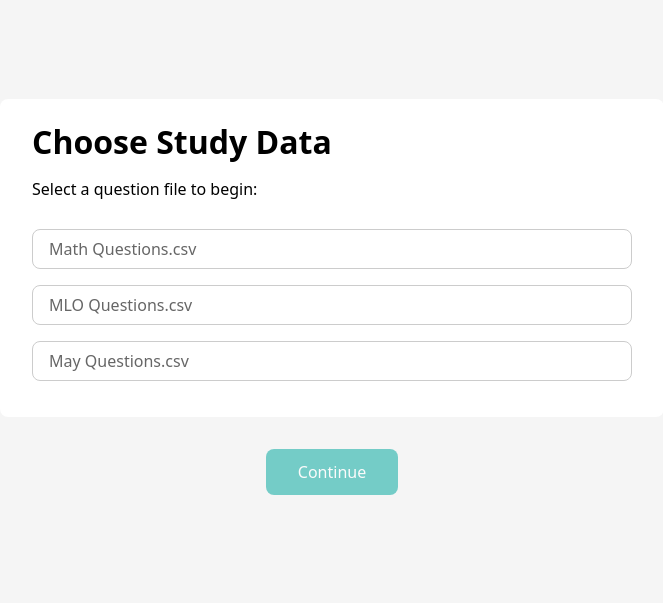
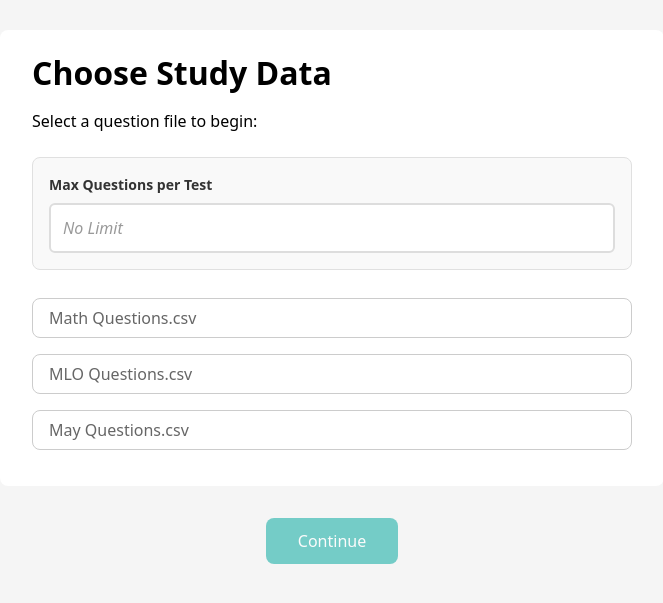
Before and after one commit to highopenended/study-app, a React (Vite) app: page / in a window 1280 px wide. Shown: the part 135-738 px from the top of the page, without its empty margins (308-971 px from the left). Built offline with nearby package versions, Linux system fonts and the light colour scheme.

Commit message:
max questions limit added, shuffled questions

```diff
--- a/src/index.css
+++ b/src/index.css
@@ -158,6 +158,52 @@ li {
   display: flex;
   flex-direction: column;
   gap: 0.5rem;
+}
+
+/* Max Questions Field */
+.max-questions-field {
+  margin-bottom: 1.5rem;
+  padding: 1rem;
+  background-color: #f9f9f9;
+  border-radius: 0.5rem;
+  border: 1px solid #e0e0e0;
+}
+
+.max-questions-label {
+  display: block;
+  font-size: 0.875rem;
+  font-weight: 600;
+  color: #333;
+  margin-bottom: 0.5rem;
+}
+
+.max-questions-input {
+  width: 100%;
+  padding: 0.75rem;
+  font-size: 1rem;
+  background-color: #ffffff;
+  border: 2px solid #ddd;
+  border-radius: 0.375rem;
+  font-family: inherit;
+  box-sizing: border-box;
+  transition: border-color 0.2s;
+}
+
+.max-questions-input:focus {
+  outline: none;
+  border-color: #20b2aa;
+  background-color: #ffffff;
+}
+
+.max-questions-input:disabled {
+  opacity: 0.6;
+  cursor: not-allowed;
+  background-color: #f5f5f5;
+}
+
+.max-questions-input::placeholder {
+  color: #999;
+  font-style: italic;
 }
 
 /* Question View */
--- a/src/pages/ChooseData.tsx
+++ b/src/pages/ChooseData.tsx
@@ -11,14 +11,46 @@ interface ChooseDataProps {
   onQuestionsLoaded: (questions: Question[]) => void;
 }
 
+/**
+ * Shuffle array using Fisher-Yates algorithm
+ */
+function shuffleArray<T>(array: T[]): T[] {
+  const shuffled = [...array];
+  for (let i = shuffled.length - 1; i > 0; i--) {
+    const j = Math.floor(Math.random() * (i + 1));
+    [shuffled[i], shuffled[j]] = [shuffled[j], shuffled[i]];
+  }
+  return shuffled;
+}
+
+/**
+ * Randomly select and order questions based on max count
+ */
+function selectRandomQuestions(questions: Question[], maxQuestions: number | null): Question[] {
+  if (maxQuestions === null || maxQuestions >= questions.length) {
+    return shuffleArray(questions);
+  }
+  const shuffled = shuffleArray(questions);
+  return shuffled.slice(0, maxQuestions);
+}
+
 export default function ChooseData({ onQuestionsLoaded }: ChooseDataProps) {
   const [selectedFile, setSelectedFile] = useState<string | null>(null);
+  const [maxQuestions, setMaxQuestions] = useState<string>('');
   const [loading, setLoading] = useState(false);
   const [error, setError] = useState<string | null>(null);
 
   const handleFileSelect = (filename: string) => {
     setSelectedFile(filename);
     setError(null);
+  };
+
+  const handleMaxQuestionsChange = (e: React.ChangeEvent<HTMLInputElement>) => {
+    const value = e.target.value;
+    // Only allow numbers or empty string
+    if (value === '' || /^\d+$/.test(value)) {
+      setMaxQuestions(value);
+    }
   };
 
   const handleContinue = async () => {
@@ -30,7 +62,9 @@ export default function ChooseData({ onQuestionsLoaded }: ChooseDataProps) {
     try {
       const filePath = getDataFilePath(selectedFile);
       const loadedQuestions = await loadQuestionsFromCSV(filePath);
-      onQuestionsLoaded(loadedQuestions);
+      const maxQuestionsNum = maxQuestions === '' ? null : parseInt(maxQuestions, 10);
+      const selectedQuestions = selectRandomQuestions(loadedQuestions, maxQuestionsNum);
+      onQuestionsLoaded(selectedQuestions);
     } catch (err) {
       setError(err instanceof Error ? err.message : 'Failed to load questions');
       setLoading(false);
@@ -47,6 +81,21 @@ export default function ChooseData({ onQuestionsLoaded }: ChooseDataProps) {
             Error: {error}
           </div>
         )}
+        <div className="max-questions-field">
+          <label htmlFor="max-questions" className="max-questions-label">
+            Max Questions per Test
+          </label>
+          <input
+            id="max-questions"
+            type="text"
+            inputMode="numeric"
+            value={maxQuestions}
+            onChange={handleMaxQuestionsChange}
+            placeholder="No Limit"
+            disabled={loading}
+            className="max-questions-input"
+          />
+        </div>
         <ul className="file-list">
           {AVAILABLE_DATA_FILES.map((filename) => (
             <li key={filename}>
```
